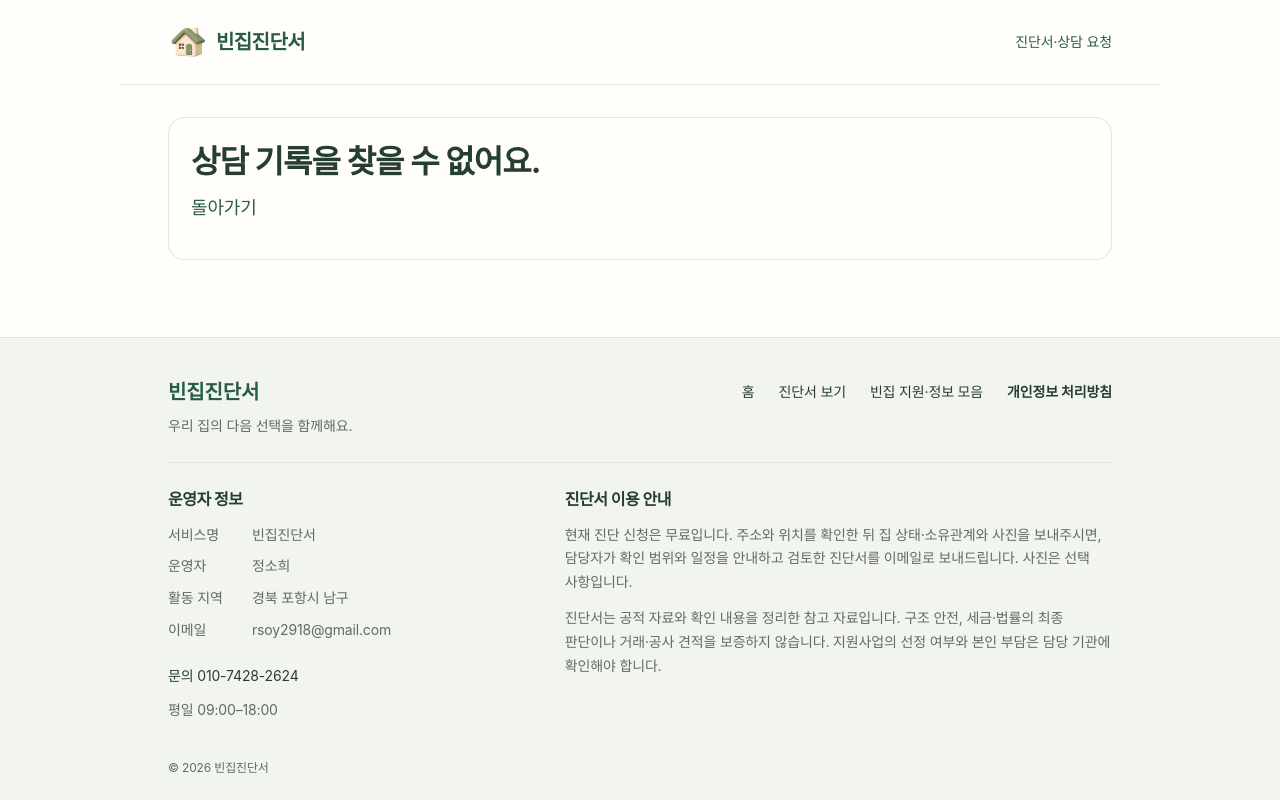
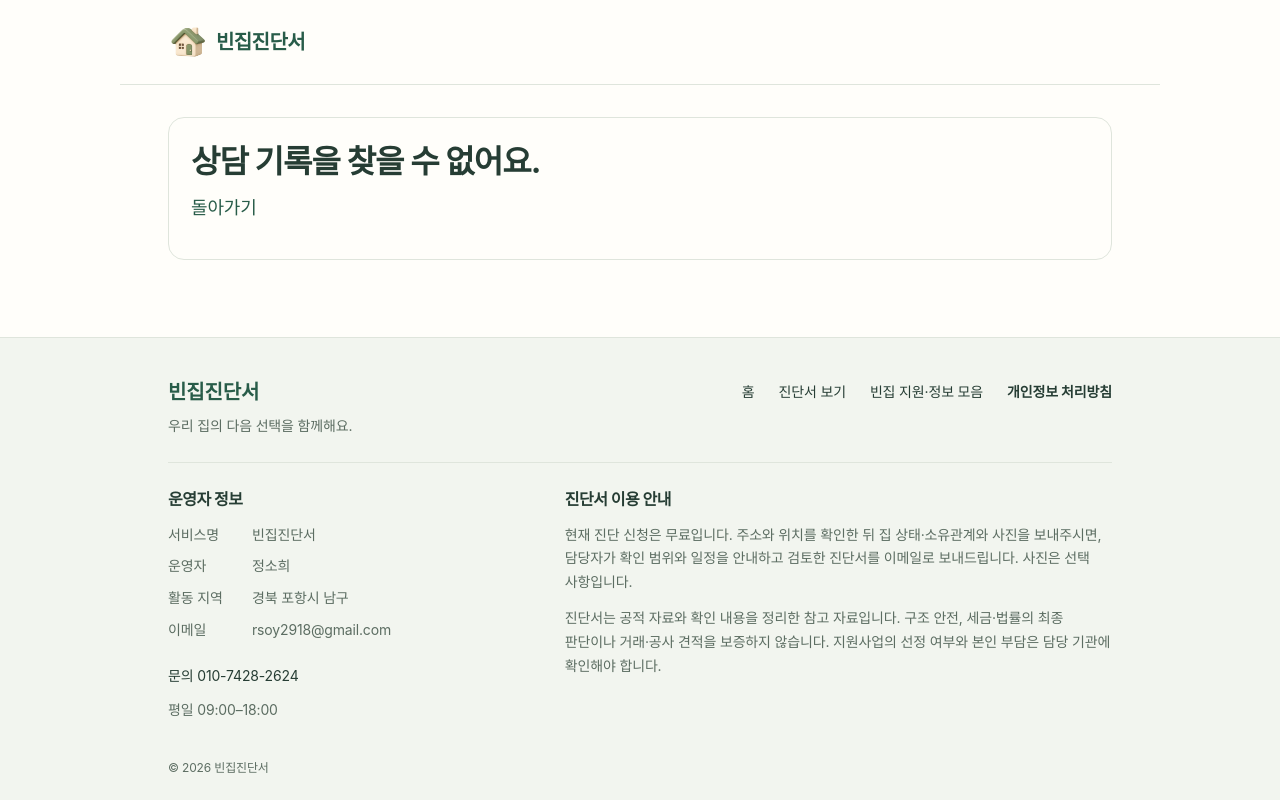
Before and after one commit to heexohee/Binzip, a Next.js app: page /status/1 in a window 1280 px wide. Built offline with nearby package versions, Linux system fonts and the light colour scheme; a web font is replaced by a local one.

Commit message:
ui: remove redundant customer status decorations

```diff
--- a/app/connect/case-view.tsx
+++ b/app/connect/case-view.tsx
@@ -61,11 +61,11 @@ export default function CaseView({ id, role }: { id:string;role:Role }) {
   return <main className={s.page}><ConnectionHeader expert={expert}/>
     <div className={s.body}>
     {!ready?<p role="status">상담을 불러오고 있어요.</p>:loadError?<p role="alert">{loadError}</p>:!row?<section className={s.card}><h1>상담 기록을 찾을 수 없어요.</h1><Link href={expert?'/experts':'/example-report#consultation'}>돌아가기</Link></section>:<>
-      <div className={s.title}><div><p>고객과 담당자가 함께 보는 공간</p><h1>진행 현황</h1></div><span className={s.tag}>{expert?'담당자 화면':'고객 화면'}</span></div>
+      <div className={s.title}><div><p>고객과 담당자가 함께 보는 공간</p><h1>진행 현황</h1></div>{expert&&<span className={s.tag}>담당자 화면</span>}</div>
       <div className={s.layout + (!expert ? ' ' + s.customerLayout : '')}>
         <section id="case-conversation" className={s.chat} aria-label="담당자와 상담">
           <header className={s.chatHead}>
-            <span className={s.avatar} aria-hidden="true">집</span>
+            {expert&&<span className={s.avatar} aria-hidden="true">집</span>}
             <div><h2>우리 집 {row.kind} 상담방</h2><p className={s.participants}><span>고객님</span><span aria-hidden="true">↔</span><span>{row.provider}</span></p></div>
           </header>
           <div className={s.propertyBar}><span>호미곶 시골집 · 주택 66㎡</span><Link href="/example-report">진단서 보기 ↗</Link></div>
--- a/app/connect/shared.tsx
+++ b/app/connect/shared.tsx
@@ -2,7 +2,7 @@ import Link from 'next/link'
 import { HomeHeader } from '../home-ui'
 import s from './connection.module.css'
 export function ConnectionHeader({ expert = false }: { expert?: boolean }) {
-  return <HomeHeader><Link href={expert ? '/experts' : '/example-report#consultation'}>{expert ? '상담 업무 목록' : '진단서·상담 요청'}</Link></HomeHeader>
+  return <HomeHeader>{expert && <Link href="/experts">상담 업무 목록</Link>}</HomeHeader>
 }
 export function PropertyCard() {
   return <section className={s.property}><span className={s.house} aria-hidden="true">⌂</span><div><strong>호미곶 시골집</strong><p>포항시 남구 호미곶면 · 주택 66㎡</p></div><Link href="/example-report">진단서 보기 ↗</Link></section>
```
